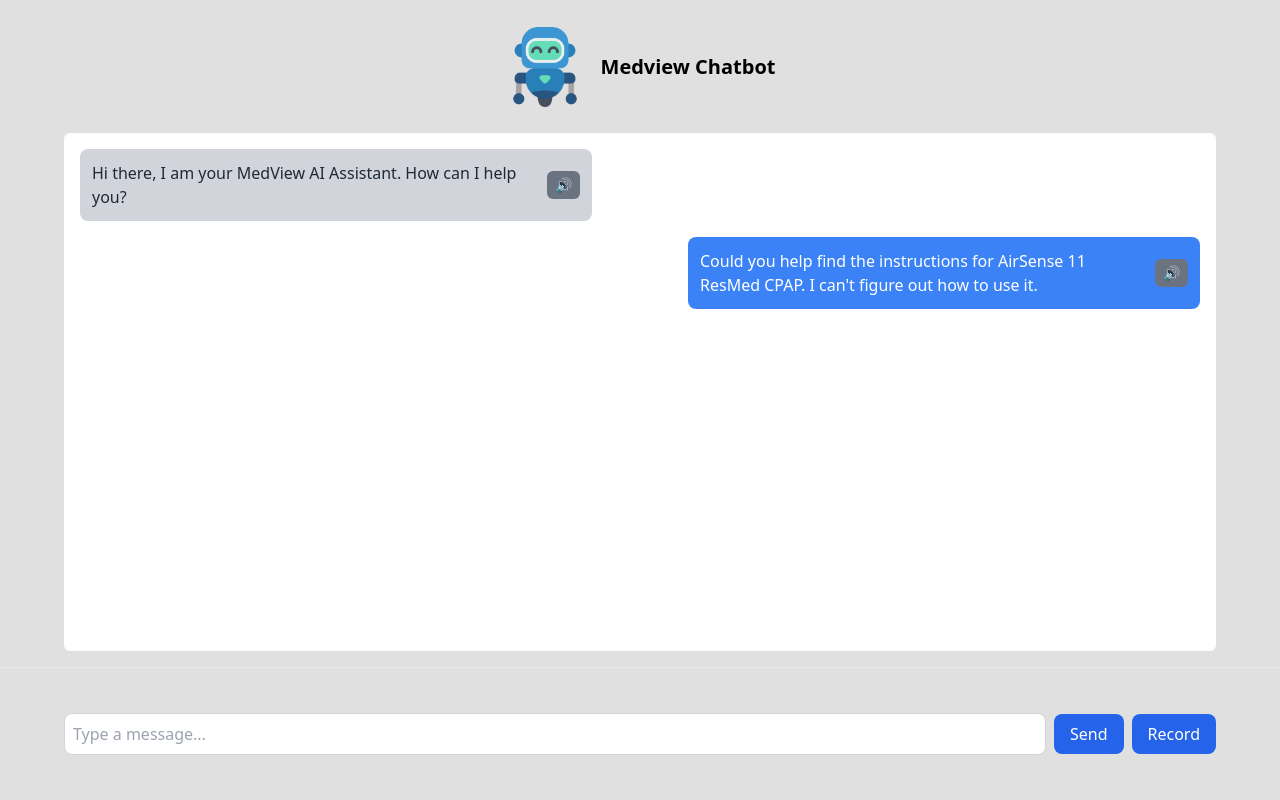
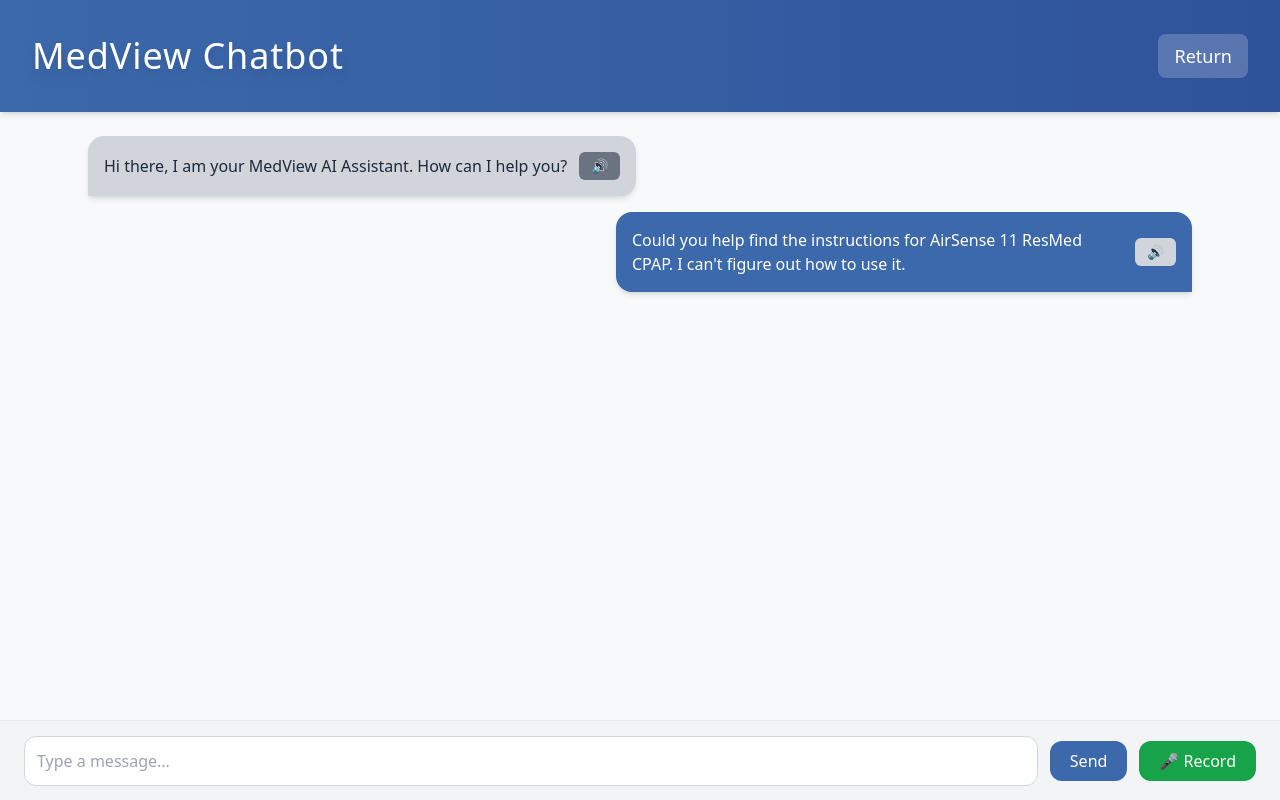
Before and after one commit to david-hp-0726/MedViewAISystem-Frontend, a React (Vite) app: page / in a window 1280 px wide. Built offline with nearby package versions, Linux system fonts and the light colour scheme.

Commit message:
UI Improvement

```diff
--- a/src/App.tsx
+++ b/src/App.tsx
@@ -1,6 +1,6 @@
 import { useState } from "react";
 import "./index.css"; // Ensure Tailwind styles are loaded
-import robot from "./public/robot.png";
+// import robot from "./public/robot.png";
 import Chat from "./components/Chat";
 import Control from "./components/Control";
 
@@ -26,14 +26,29 @@
   };
 
   return (
-    <div className="flex flex-col h-screen w-full bg-[#E1E0E0] justify-between">
-      <header className="h-1/6 text-white flex gap-4 items-center py-2 justify-center">
-        <img src={robot} className="h-20" />
-        <h2 className="text-xl font-semibold text-black">Medview Chatbot</h2>
+    <div className="flex flex-col h-screen w-full bg-[#F8F9FA] justify-between">
+      {/* Header with SVG Background */}
+      <header className="h-28 flex items-center px-8 shadow-md text-white bg-gradient-to-r from-[#3C69AB] to-[#2F539B] justify-between">
+        {/* Logo / Title */}
+        <h1 className="text-4xl font-medium tracking-wide drop-shadow-lg">
+          MedView Chatbot
+        </h1>
+
+        {/* Return Link */}
+        <a
+          className="text-lg font-light bg-white/20 px-4 py-2 rounded-lg hover:bg-white/30 transition-all duration-300"
+          href="https://www.medviewsystems.com/"
+        >
+          Return
+        </a>
       </header>
-      <div className="flex-grow px-16 mb-4 overflow-auto max-sm:px-8 ">
+
+      {/* Chat Container */}
+      <div className="flex-grow px-16 mb-4 overflow-auto max-sm:px-8">
         <Chat messages={messages} />
       </div>
+
+      {/* Control Input */}
       <Control handleSendMessage={handleSendMessage} />
     </div>
   );
--- a/src/components/Chat.tsx
+++ b/src/components/Chat.tsx
@@ -21,7 +21,7 @@
   };
 
   return (
-    <div className="h-full bg-white flex-1 overflow-y-auto p-4 space-y-4 rounded-md">
+    <div className="flex-1 overflow-y-auto p-6 space-y-4">
       {messages.map(({ role, content }, index) => (
         <div
           key={index}
@@ -30,17 +30,20 @@
           }`}
         >
           <div
-            className={`p-3 rounded-lg max-w-lg flex items-center space-x-2 ${
+            className={`p-4 rounded-2xl max-w-xl flex items-center space-x-3 shadow-md ${
               role === "user"
-                ? "bg-blue-500 text-white"
-                : "bg-gray-300 text-gray-800"
+                ? "bg-[#3C69AB] text-white rounded-br-none" // MedView blue, right-aligned
+                : "bg-gray-300 text-gray-800 rounded-bl-none" // Light gray for bot messages
             }`}
           >
-            <span>{content}</span>
+            <span className="text-base">{content}</span>
+
             {/* Read Aloud Button */}
             <button
               onClick={() => readAloud(content)}
-              className="ml-2 px-2 py-1 bg-gray-500 text-white rounded-md text-sm"
+              className={`ml-2 px-3 py-1 text-gray-700 rounded-md text-sm hover:bg-gray-400 transition ${
+                role === "user" ? "bg-gray-300" : "bg-gray-500"
+              }`}
             >
               🔊
             </button>
--- a/src/components/Control.tsx
+++ b/src/components/Control.tsx
@@ -47,34 +47,39 @@
   }
 
   return (
-    <div className="h-1/6 py-4 px-16 border-t flex items-center">
+    <div className="h-20 px-6 border-t flex items-center bg-gray-100 shadow-md">
+      {/* Chat Input Field */}
       <TextareaAutosize
         minRows={1}
         maxRows={4}
         value={message}
         onChange={(e) => setMessage(e.target.value)}
-        className="flex-1 p-2 border border-gray-300 rounded-lg focus:outline-none focus:ring-2 focus:ring-blue-500 resize-none"
+        className="flex-1 p-3 border border-gray-300 rounded-xl focus:outline-none focus:ring-2 focus:ring-[#3C69AB] resize-none"
         placeholder="Type a message..."
       />
+
+      {/* Send Button */}
       <button
         onClick={handleSend}
-        className="ml-2 px-4 py-2 bg-blue-600 text-white rounded-lg hover:bg-blue-700 transition"
+        className="ml-3 px-5 py-2 bg-[#3C69AB] text-white font-medium rounded-xl hover:bg-[#2F539B] transition-all"
       >
         Send
       </button>
+
+      {/* Record / Stop Button */}
       {!recordActive ? (
         <button
           onClick={handleOnRecord}
-          className="ml-2 px-4 py-2 bg-blue-600 text-white rounded-lg hover:bg-blue-700 transition"
+          className="ml-3 px-5 py-2 bg-green-600 text-white font-medium rounded-xl hover:bg-green-700 transition-all"
         >
-          Record
+          🎤 Record
         </button>
       ) : (
         <button
           onClick={handleStopRecord}
-          className="ml-2 px-4 py-2 bg-red-600 text-white rounded-lg hover:bg-red-700 transition"
+          className="ml-3 px-5 py-2 bg-red-600 text-white font-medium rounded-xl hover:bg-red-700 transition-all"
         >
-          Stop
+          ⏹ Stop
         </button>
       )}
     </div>
```
Also changed, not shown: src/public/background.svg (added).
